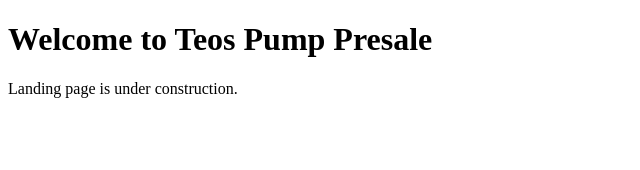
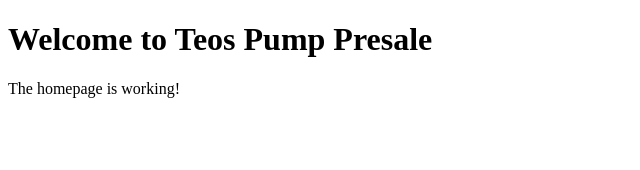
Before and after one commit to Elmahrosa/teospump-presale, a Next.js app in the folder frontend/: page / in a window 1280 px wide. Shown: the top 170 px of the page, without its empty margins (0-640 px from the left). Built offline with nearby package versions, Linux system fonts and the light colour scheme.

Commit message:
Update index.js

```diff
--- a/frontend/pages/index.js
+++ b/frontend/pages/index.js
@@ -2,7 +2,7 @@ export default function Home() {
   return (
     <div>
       <h1>Welcome to Teos Pump Presale</h1>
-      <p>Landing page is under construction.</p>
+      <p>The homepage is working!</p>
     </div>
   );
 }
```
